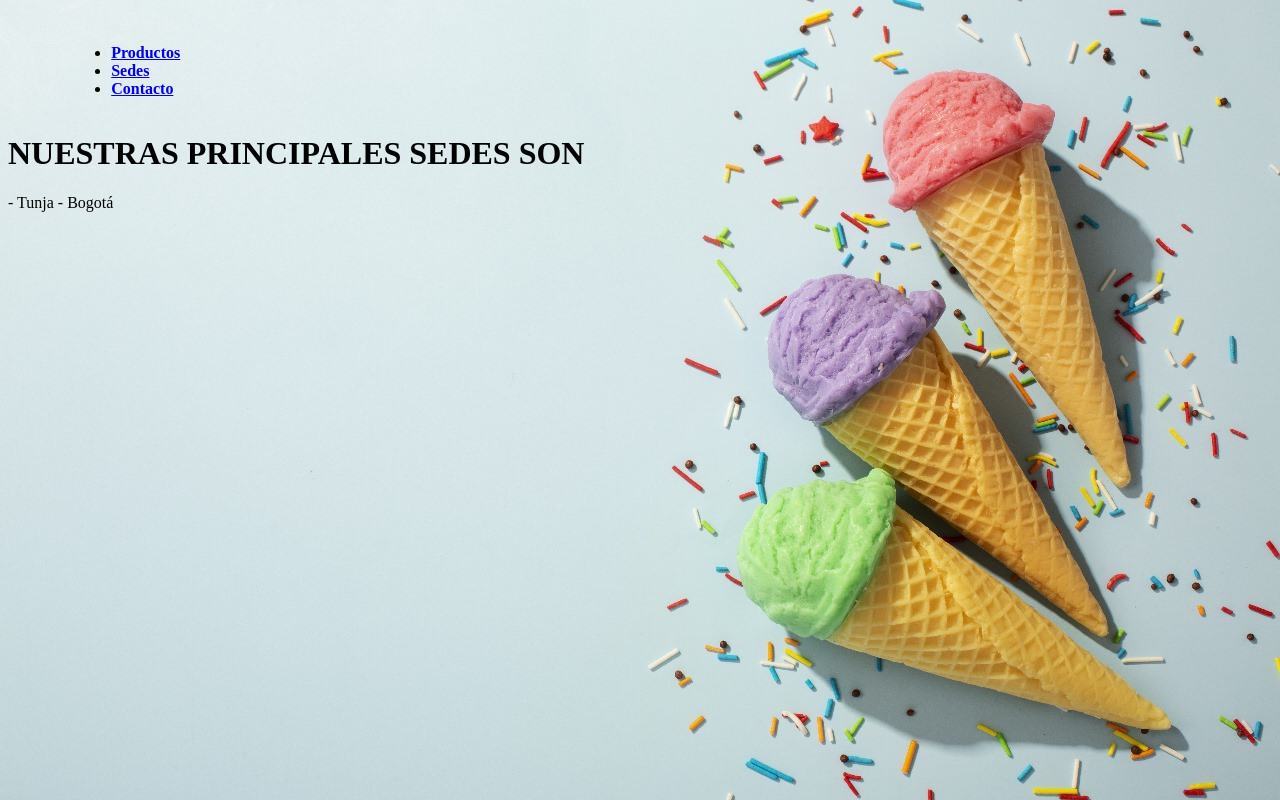
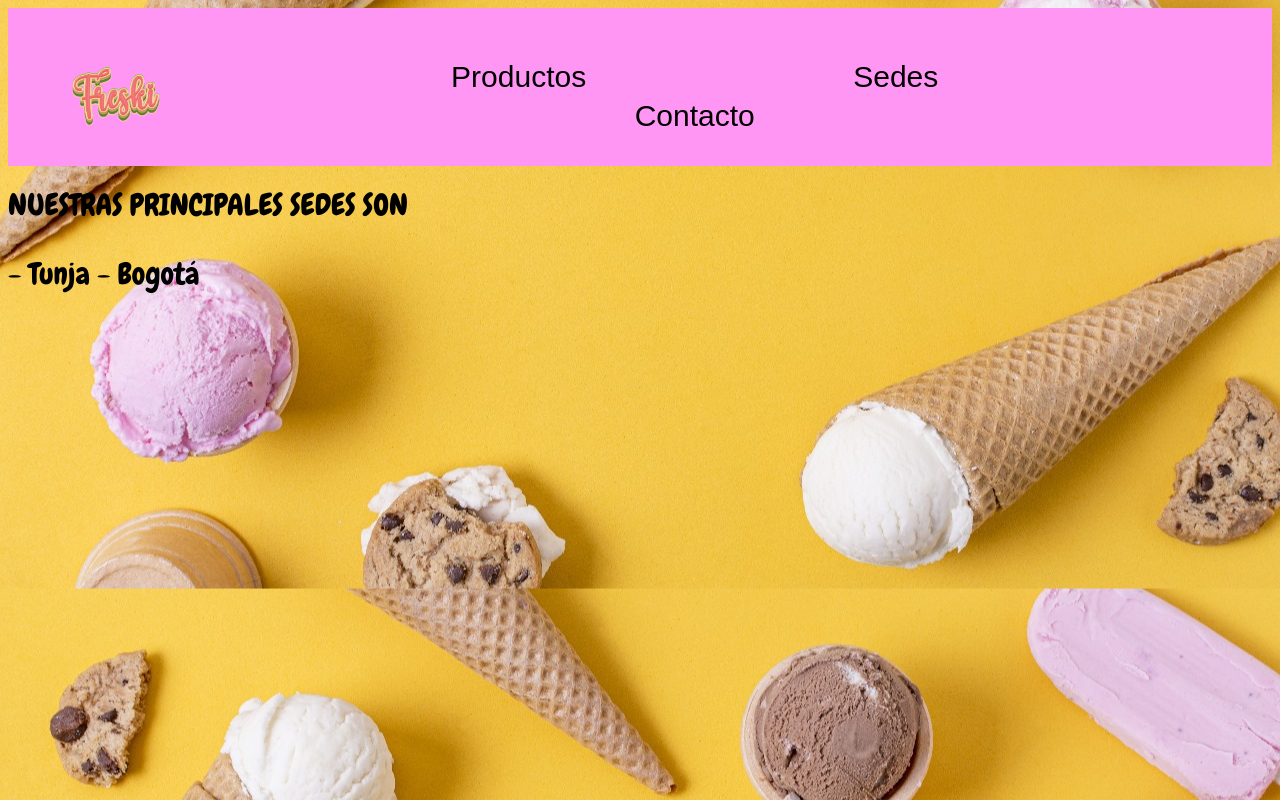
Before and after one commit to FrancyDaniela/laura_francy_prog_avanz, a plain HTML site: page Sede.html in a window 1280 px wide. Drawn offline with Linux system fonts and the light colour scheme.

Commit message:
Creacion del encabezamiento de Producto y Sede

```diff
--- a/Sede.html
+++ b/Sede.html
@@ -4,16 +4,19 @@
     <meta charset="UTF-8">
     <meta name="viewport" content="width=device-width, initial-scale=1.0">
     <title>Sede</title>
+    <link rel="stylesheet" href="css/style.css">
     <link rel="stylesheet" href="css/Sede.css">
     <link rel="preconnect" href="https://fonts.googleapis.com">
     <link rel="preconnect" href="https://fonts.gstatic.com" crossorigin>
     <link href="https://fonts.googleapis.com/css2?family=Chewy&display=swap" rel="stylesheet">
-    <link rel="stylesheet" href="img/FondoPro3.jpg">
+    <link rel="stylesheet" href="img/FondoPro2.jpg">
     <link rel="website icon" type="png"href="img/Logo..png">
 </head>
 <body>
     <header>
         <nav class="Navegacion">
+
+            <img class="Logo" src="img/Logo..png" alt="Freski">
 
             <ul>
                 <li><a href="Producto.html">Productos</a></li>
--- a/css/Producto.css
+++ b/css/Producto.css
@@ -1,8 +1,10 @@
 *{
-    padding: 0px;
-    margin: 0px;
-    font-family:Georgia, 'Times New Roman', Times, serif;
-    font-size: 23px;
+    color: var(--Negro);
+    text-decoration: none;
+    font-family: "Lilita One", sans-serif;
+    font-weight: 400;
+    font-style: normal;
+    font-size: 30px;
 }
 body{
     background-image:url(../img/FondoPro3.jpg) ;
@@ -38,3 +40,41 @@ body{
 .Navegacion a:hover{
     color: var(--Blanco);
 }
+ul {
+    list-style: none;
+    padding: 0;
+    width: 100%;
+    text-align: center;
+}
+
+ul li {
+    display: inline-block;
+    padding: 0px 130px;
+}
+
+a {
+    color: var(--Negro);
+    text-decoration: none;
+    font-family: "Lilita One", sans-serif;
+    font-weight: 400;
+    font-style: normal;
+    font-size: 30px;
+}
+.Logo {
+    color: var(--Negro);
+    height: 100px;
+    width: auto;
+    margin-left: -20px;
+}
+:root {
+    --Negro: #000000;
+    --Morado: #FF96F4;
+    --Blanco: #FFFFFF;
+    --Gris: #FDFDFD;
+    --ColorIg: #E1306C;
+    --ColorTiktok: #FF0050;
+    --ColorFacebook: #4267B2;
+}
+.gif img {
+    margin-right: 20px;
+}
--- a/css/Sede.css
+++ b/css/Sede.css
@@ -1,5 +1,15 @@
+*{
+    color: var(--Negro);
+    text-decoration: none;
+    font-family: "Chewy", system-ui;
+    font-weight: 400;
+    font-style: normal;
+    font-size: 30px;
+}
 body{
-    background-image:url(../img/FondoPro3.jpg) ;
+    background-image:url(../img/FondoPro2.jpg) ;
+    background-size: cover;
+    background-position: center;
 }
 .p{
     margin-top: 32px;
@@ -23,3 +33,62 @@ body{
 .Navegacion a:hover{
     color: var(--Blanco);
 }
+
+.wrap{
+    max-width: 1200px;
+    margin: 0 auto;
+}
+.column-3{
+    display: grid;
+    grid-template-columns: repeat(2,1fr);
+}
+.menu-heladeria1{
+    color:#000000;
+    background-position: left;
+}
+.menu-heladeria2{
+    color:#000000;
+    background-position: right;
+}
+
+ul {
+    list-style: none;
+    padding: 0;
+    width: 100%;
+    text-align: center;
+}
+
+ul li {
+    display: inline-block;
+    padding: 0px 130px;
+}
+
+a {
+    color: var(--Negro);
+    text-decoration: none;
+    font-family: "Lilita One", sans-serif;
+    font-weight: 400;
+    font-style: normal;
+    font-size: 30px;
+}
+.Logo {
+    color: var(--Negro);
+    height: 100px;
+    width: auto;
+    margin-left: -20px;
+}
+:root {
+    --Negro: #000000;
+    --Morado: #FF96F4;
+    --Blanco: #FFFFFF;
+    --Gris: #FDFDFD;
+    --ColorIg: #E1306C;
+    --ColorTiktok: #FF0050;
+    --ColorFacebook: #4267B2;
+}
+.gif img {
+    margin-right: 20px;
+}
+.sede{
+    font-family:  "Lilita One", sans-serif;
+}
```
Also changed, not shown: Producto.html (+4 -1 lines).
